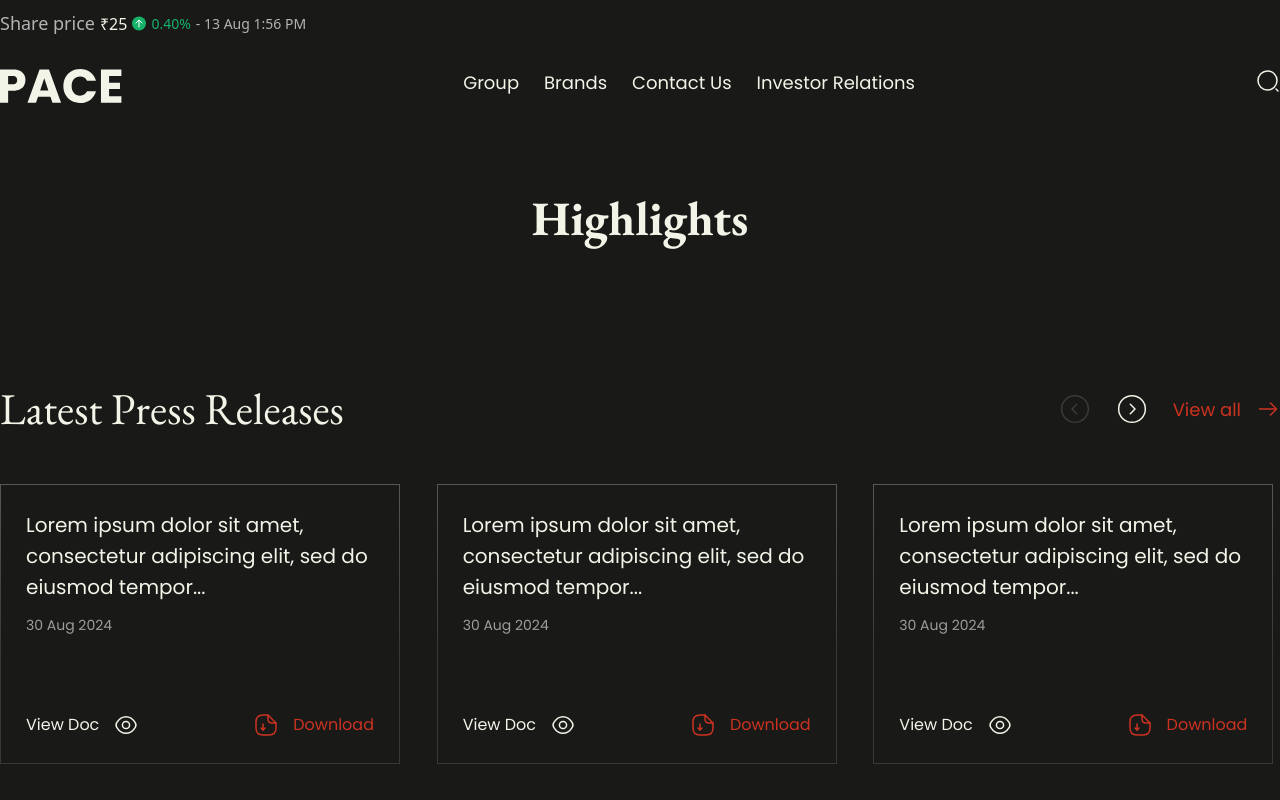
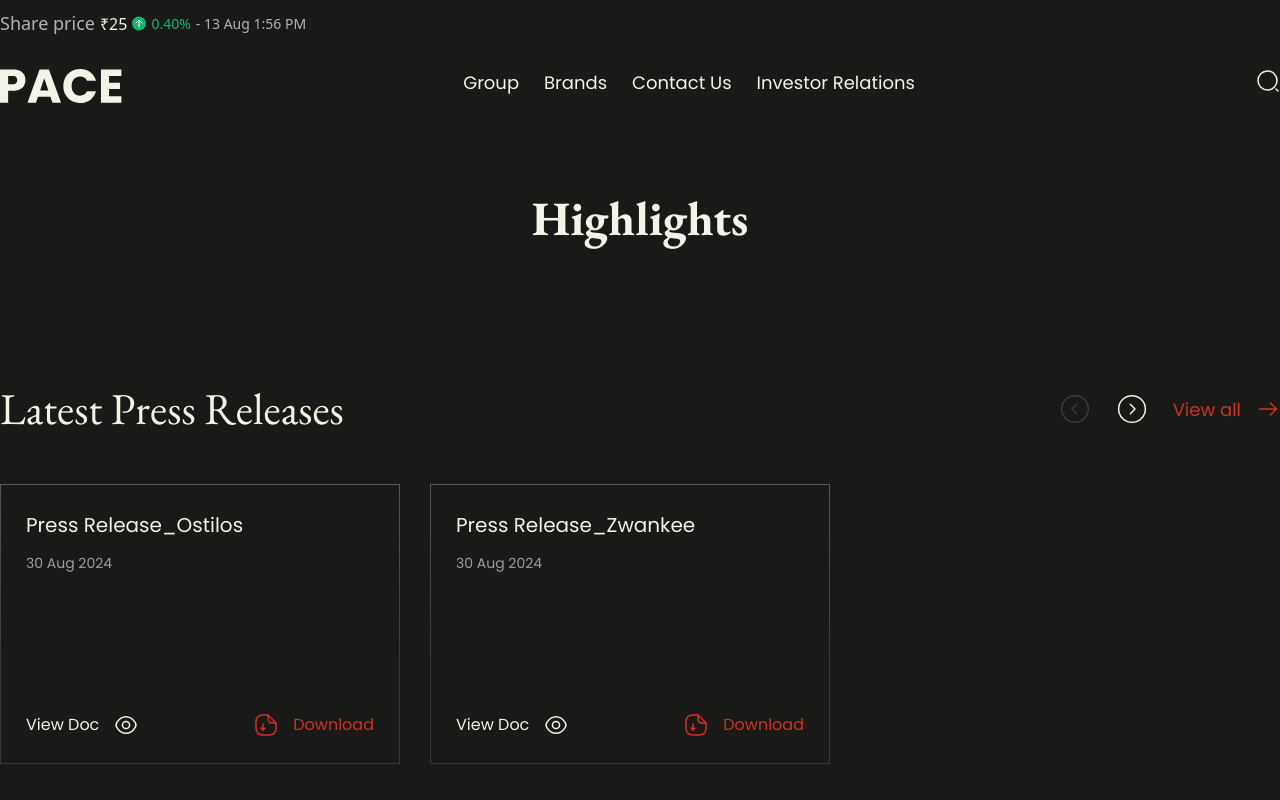
Before and after one commit to TarunRajpurohit123/pace-bussiness-website, a Next.js app in the folder pace-website/: page /investors in a window 1280 px wide. Shown: the top 800 px of the page. Built offline with nearby package versions, Linux system fonts and the light colour scheme.

Commit message:
work on pace investor page latest releases

```diff
--- a/pace-website/src/app/globals.css
+++ b/pace-website/src/app/globals.css
@@ -1862,3 +1862,9 @@ option:hover {
 .year_report_swiper_2 > .swiper-wrapper {
   width: 100% !important;
 }
+.less_than__3_slide {
+  width: 40rem !important;
+}
+.less_than__3_mySwiper {
+  margin-left: 0 !important;
+}
--- a/pace-website/src/components/components/LatestPress.jsx
+++ b/pace-website/src/components/components/LatestPress.jsx
@@ -11,6 +11,7 @@ import EyeIcon from "@/components/svgs/EyeIcon";
 import DownloadFile from "@/components/svgs/DownloadFile";
 import DownloadIcon from "@/components/svgs/DownloadIcon";
 import ArrowRightIcon from "../svgs/arrowRightIcon";
+import { latestPress } from "@/json/latestPress";
 
 export default function LatestPress() {
   const swiperRef = useRef(null);
@@ -65,7 +66,7 @@ export default function LatestPress() {
 
         <div className="latestpress__carousel page-width flex justify-between items-center pt-[5rem]">
           <Swiper
-            slidesPerView={3}
+            slidesPerView={2}
             spaceBetween={30}
             // loop={true}
             pagination={{
@@ -88,23 +89,28 @@ export default function LatestPress() {
                 setIsBrandPrevActive(false);
               }
             }}
-            className="mySwiper"
+            className={
+              latestPress?.length <= 2
+                ? "mySwiper less_than__3_mySwiper"
+                : "mySwiper"
+            }
           >
-            <SwiperSlide>
+            {latestPress?.map((pressData) => {
+              return (
+                <SwiperSlide
+                  className={latestPress?.length <= 2 && "less_than__3_slide"}
+                >
                   <div className="latestpress__card ">
                     <div className="latestcard__top">
-                  <p className="latestcard__top_para">
-                    Lorem ipsum dolor sit amet, consectetur adipiscing elit, sed
-                    do eiusmod tempor...
-                  </p>
-                  <p className="latestcard__top__time">30 Aug 2024</p>
+                      <p className="latestcard__top_para">{pressData?.name}</p>
+                      <p className="latestcard__top__time">{pressData?.time}</p>
                     </div>
                     <div className="latest_footer">
-                  <Link href="#" className="viewLatestFooter">
+                      <Link href={pressData?.url} className="viewLatestFooter">
                         <p className="mr-[1.5rem] ">View Doc</p> <EyeIcon />
                       </Link>
                       <DownloadFile
-                    url="#"
+                        url={pressData?.url}
                         fname="untitled"
                         content={
                           <div className="flex items-center">
@@ -116,84 +122,8 @@ export default function LatestPress() {
                     </div>
                   </div>
                 </SwiperSlide>
-            <SwiperSlide>
-              <div className="latestpress__card">
-                <div className="latestcard__top">
-                  <p className="latestcard__top_para">
-                    Lorem ipsum dolor sit amet, consectetur adipiscing elit, sed
-                    do eiusmod tempor...
-                  </p>
-                  <p className="latestcard__top__time">30 Aug 2024</p>
-                </div>
-                <div className="latest_footer">
-                  <Link href="#" className="viewLatestFooter">
-                    <p className="mr-[1.5rem] ">View Doc</p> <EyeIcon />
-                  </Link>
-                  <DownloadFile
-                    url="#"
-                    fname="untitled"
-                    content={
-                      <div className="flex items-center">
-                        <DownloadIcon color="var(--red)" />
-                        <p className="viewdox__latestPress">Download</p>
-                      </div>
-                    }
-                  ></DownloadFile>
-                </div>
-              </div>
-            </SwiperSlide>
-            <SwiperSlide>
-              <div className="latestpress__card">
-                <div className="latestcard__top">
-                  <p className="latestcard__top_para">
-                    Lorem ipsum dolor sit amet, consectetur adipiscing elit, sed
-                    do eiusmod tempor...
-                  </p>
-                  <p className="latestcard__top__time">30 Aug 2024</p>
-                </div>
-                <div className="latest_footer">
-                  <Link href="#" className="viewLatestFooter">
-                    <p className="mr-[1.5rem] ">View Doc</p> <EyeIcon />
-                  </Link>
-                  <DownloadFile
-                    url="#"
-                    fname="untitled"
-                    content={
-                      <div className="flex items-center">
-                        <DownloadIcon color="var(--red)" />
-                        <p className="viewdox__latestPress">Download</p>
-                      </div>
-                    }
-                  ></DownloadFile>
-                </div>
-              </div>
-            </SwiperSlide>
-            <SwiperSlide>
-              <div className="latestpress__card">
-                <div className="latestcard__top">
-                  <p className="latestcard__top_para">
-                    Lorem ipsum dolor sit amet, consectetur adipiscing elit, sed
-                    do eiusmod tempor...
-                  </p>
-                  <p className="latestcard__top__time">30 Aug 2024</p>
-                </div>
-                <div className="latest_footer">
-                  <Link href="#" className="viewLatestFooter">
-                    <p className="mr-[1.5rem] ">View Doc</p> <EyeIcon />
-                  </Link>
-                  <DownloadFile
-                    url="#"
-                    fname="untitled"
-                    content={
-                      <div className="flex items-center">
-                        <DownloadIcon color="var(--red)" />
-                        <p className="viewdox__latestPress">Download</p>
-                      </div>
-                    }
-                  ></DownloadFile>
-                </div>
-              </div>
-            </SwiperSlide>
+              );
+            })}
           </Swiper>
         </div>
       </section>
--- /dev/null
+++ b/pace-website/src/json/latestPress.js
@@ -0,0 +1,14 @@
+const latestPress = [
+  {
+    name: "Press Release_Ostilos",
+    url: "/main/press-releases/Press Release_Ostilos.pdf",
+    time: "30 Aug 2024",
+  },
+  {
+    name: "Press Release_Zwankee",
+    url: "/main/press-releases/Press Release_Zwankee.pdf",
+    time: "30 Aug 2024",
+  },
+];
+
+export { latestPress };
```
Also changed, not shown: 2 other files (tests, documents, lock files or other folders). Lines whose indentation alone changed are shown as unchanged.
